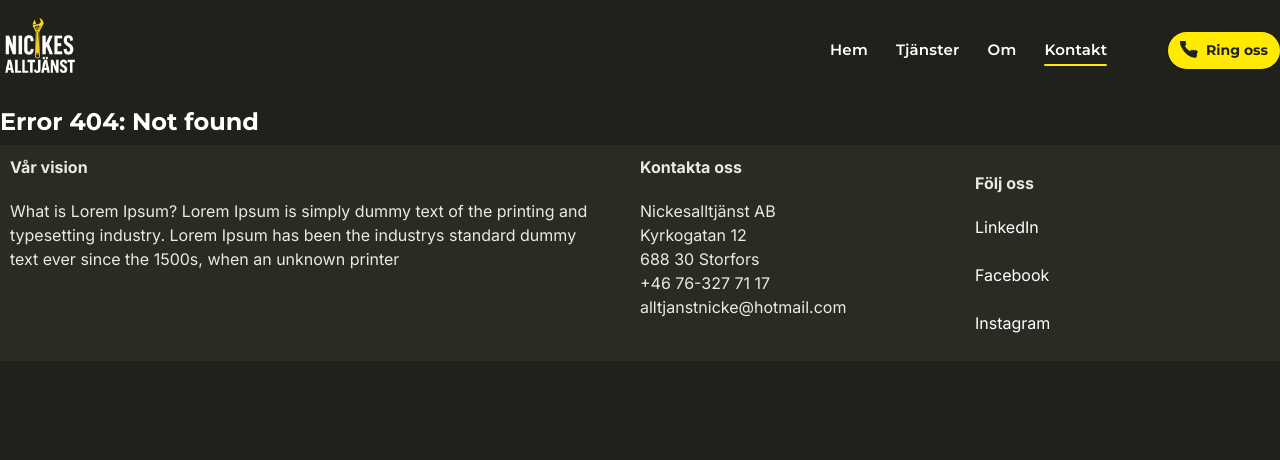
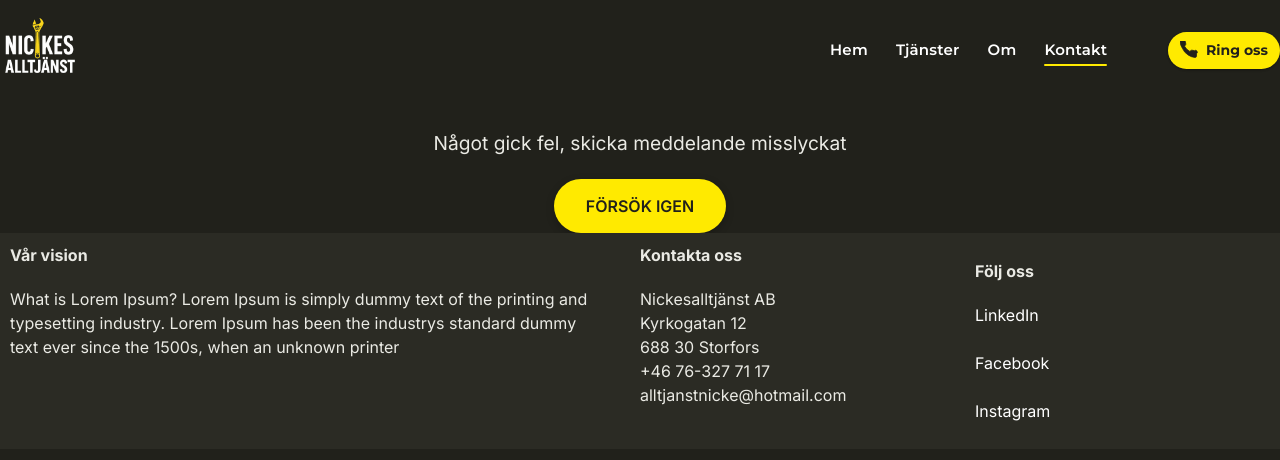
Before and after one commit to skinksteek/nickesalltjanst, a React (Vite) app: page /kontakt/meddelande-misslyckat in a window 1280 px wide. Shown: the top 460 px of the page. Built offline with nearby package versions, Linux system fonts and the light colour scheme.

Commit message:
new routes

```diff
--- a/src/App.jsx
+++ b/src/App.jsx
@@ -7,38 +7,30 @@ import Kontakt from "./pages/Kontakt";
 import NoPage from "./pages/NoPage";
 import Navbar from "./components/Navbar";
 import Footer from "./components/Footer";
-import SuccessPage from "./pages/SuccessPage";
-import { ThemeProvider, createTheme } from "@mui/material/styles";
-
-const theme = createTheme({
-  typography: {
-    h2: {
-      fontFamily: "Poppins",
-      textTransform: "none",
-      fontSize: 20,
-    },
-  },
-});
+import SuccessPage from "./pages/MessageSuccess";
+import MessageFailed from "./pages/MessageFailed";
 
 function App() {
   return (
-    <ThemeProvider theme={theme}>
+    <BrowserRouter>
       <Navbar />
       <main className="main-content">
-        <BrowserRouter>
         <Routes>
           <Route index element={<Hem />} />
           <Route path="/hem" element={<Hem />} />
           <Route path="/tjanster" element={<Services />} />
           <Route path="/om" element={<Om />} />
           <Route path="/kontakt" element={<Kontakt />} />
+          <Route path="/kontakt/skickat-meddelande" element={<SuccessPage />} />
+          <Route
+            path="/kontakt/meddelande-misslyckat"
+            element={<MessageFailed />}
+          />
           <Route path="*" element={<NoPage />} />
-            <Route path="/success" element={<SuccessPage />} />
         </Routes>
-        </BrowserRouter>
       </main>
       <Footer />
-    </ThemeProvider>
+    </BrowserRouter>
   );
 }
 
--- /dev/null
+++ b/src/pages/MessageFailed.jsx
@@ -0,0 +1,14 @@
+import Button from "../components/Button";
+
+const MessageFailed = ({ setMessageSent }) => (
+  <div className="message-box">
+    <p>Något gick fel, skicka meddelande misslyckat</p>
+    <Button
+      text="Försök igen"
+      href="/kontakt"
+      onClick={() => setMessageSent?.(false)}
+    />
+  </div>
+);
+
+export default MessageFailed;
--- /dev/null
+++ b/src/pages/MessageSuccess.jsx
@@ -0,0 +1,14 @@
+import Button from "../components/Button";
+
+const MessageSuccess = ({ setMessageSent }) => (
+  <div className="message-box">
+    <p>Meddelande skickat, jag hör av mig snarast</p>
+    <Button
+      text="Tillbaka till Hem"
+      href="/hem"
+      onClick={() => setMessageSent?.(false)}
+    />
+  </div>
+);
+
+export default MessageSuccess;
```
Lines whose indentation alone changed are shown as unchanged.
